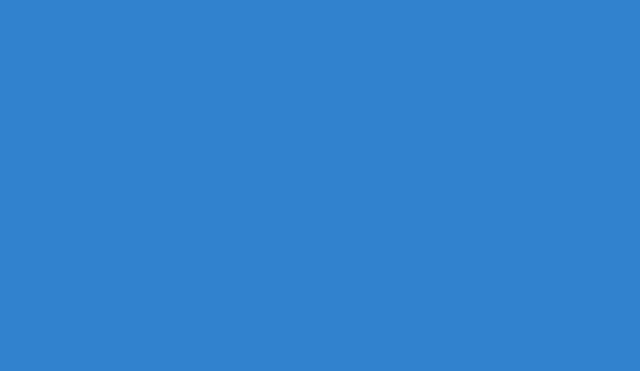
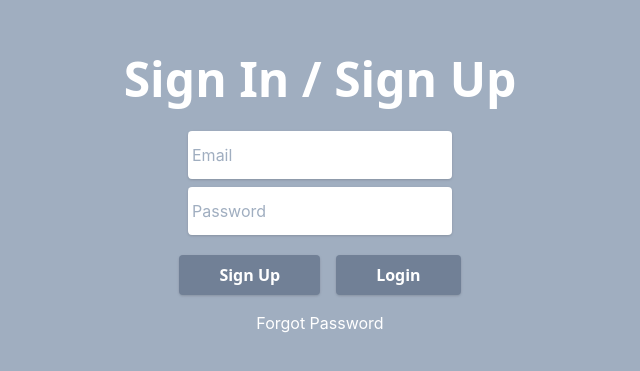
Before and after one commit to hkung77/magic-the-gathering, a React (Create React App) app: page /unauth in a window 1280 px wide. Before the commit this address led to /login. Shown: the part 211-582 px from the top of the page, without its empty margins (320-960 px from the left). Built offline with nearby package versions, Linux system fonts and the light colour scheme; no server answers.

Commit message:
Initial setup for auth

```diff
--- a/src/App.js
+++ b/src/App.js
@@ -1,13 +1,19 @@
-import React from 'react';
+import React from "react";
 import { BrowserRouter } from "react-router-dom";
-import Routes from './routes';
+import { ToastContainer } from "react-toastify";
+import Routes from "./routes";
+
+import "react-toastify/dist/ReactToastify.css";
 
 const App = () => {
   return (
-    <BrowserRouter>
-      <Routes />
-    </BrowserRouter>
+    <>
+      <ToastContainer />
+      <BrowserRouter>
+        <Routes />
+      </BrowserRouter>
+    </>
   );
-}
+};
 
 export default App;
--- /dev/null
+++ b/src/components/ForgotPassword.jsx
@@ -0,0 +1,7 @@
+import React from 'react';
+
+const Signup = () => <div className="flex flex-1 bg-gray-500 h-screen" />
+
+
+
+export default Signup;
--- a/src/components/Login.jsx
+++ b/src/components/Login.jsx
@@ -1,7 +1,72 @@
-import React from 'react';
+import React from "react";
+import { Formik } from "formik";
+import * as Yup from "yup";
+import { Link } from "react-router-dom";
 
-const Login = () => <div className="flex flex-1 bg-blue-600 h-screen" />
+import Input from "./shared/Input";
+import Button from "./shared/Button";
+import Auth from "../utils/auth";
 
+const Login = () => {
+  const initialValues = {
+    email: "",
+    password: "",
+  };
 
+  const validationSchema = Yup.object().shape({
+    email: Yup.string().email().required(),
+    password: Yup.string().required(),
+  });
+
+  const onSubmit = (values, actions, submitType) => {
+    if (submitType === "login") {
+      Auth.login();
+    } else {
+      Auth.signup();
+    }
+    actions.setSubmitting(false);
+  };
+
+  return (
+    <Formik
+      initialValues={initialValues}
+      initialErrors={["email", "password"]}
+      validationSchema={validationSchema}
+      onSubmit={onSubmit}
+    >
+      {({ handleSubmit, isSubmitting, isValid, setSubmitting, values }) => (
+        <form onSubmit={handleSubmit}>
+          <div className="flex flex-1 flex-col bg-gray-500 h-screen justify-center items-center">
+            <h1 className="text-center text-5xl pb-4 text-white font-sans font-bold">
+              Sign In / Sign Up
+            </h1>
+            <div className="mb-2">
+              <Input name="email" label="Email" type="text" />
+            </div>
+            <div className="mb-5">
+              <Input name="password" label="Password" type="password" />
+            </div>
+            <div className="mb-4 space-x-4">
+              <Button
+                onClick={(value, action) => handleSubmit(value, action, "signup")}
+                bgColor="bg-blue-600"
+                label="Sign Up"
+                disabled={isSubmitting || !isValid}
+              />
+              <Button
+                onClick={(values, action) => handleSubmit(values, action, "login")}
+                label="Login"
+                disabled={isSubmitting || !isValid}
+              />
+            </div>
+            <div className="text-white hover:underline">
+              <Link to="/forgotPassword">Forgot Password</Link>
+            </div>
+          </div>
+        </form>
+      )}
+    </Formik>
+  );
+};
 
 export default Login;
--- /dev/null
+++ b/src/components/shared/Button.jsx
@@ -0,0 +1,38 @@
+import React from "react";
+import PropTypes from "prop-types";
+
+const propTypes = {
+  onClick: PropTypes.func,
+  label: PropTypes.string,
+  disabled: PropTypes.bool,
+  bgColor: PropTypes.string,
+};
+
+const Button = ({ onClick, label, bgColor, disabled }) => {
+  // Set background color
+  const backgroundColor = () => {
+    // When disabled, background color is always gray
+    if (disabled) {
+      return "bg-gray-600";
+      // Custom background color
+    } else if (bgColor) {
+      return bgColor;
+      // Default
+    } else {
+      return "bg-green-600";
+    }
+  };
+
+  return (
+    <button
+      className={`px-10 py-2 rounded font-sans font-bold text-white shadow ${backgroundColor()}`}
+      onClick={onClick}
+      disabled={disabled}
+    >
+      {label}
+    </button>
+  );
+};
+
+Button.propTypes = propTypes;
+export default Button;
--- /dev/null
+++ b/src/components/shared/Input.jsx
@@ -0,0 +1,29 @@
+import React from "react";
+import PropTypes from "prop-types";
+import { useField } from "formik";
+
+const propTypes = {
+  label: PropTypes.string,
+  name: PropTypes.string,
+  type: PropTypes.string,
+};
+
+const Input = ({ label, type, name }) => {
+  // Hook into formik field utilities
+  const [field, meta] = useField(name);
+
+  // Show error when touched and fails field validation
+  const errorStyle =
+    meta.touched && meta.error ? "border-solid border-2 border-red-600" : "";
+
+  return (
+    <div
+      className={`flex justify-between items-center bg-white px-1 py-1 rounded w-auto shadow ${errorStyle}`}
+    >
+      <input className="h-10 w-64" type={type} placeholder={label} {...field} />
+    </div>
+  );
+};
+
+Input.propTypes = propTypes;
+export default Input;
--- a/src/routes/UnauthenticatedRoutes.jsx
+++ b/src/routes/UnauthenticatedRoutes.jsx
@@ -1,13 +1,13 @@
 import React from "react";
 import { Switch, Route, Redirect } from "react-router-dom";
 import Login from "../components/Login";
-import Signup from "../components/Signup";
+import ForgotPassword from "../components/ForgotPassword";
 
 const UnauthenticatedRoutes = () => (
   <Switch>
-    <Route exact path="/login" render={() => <Login />} />
-    <Route exact path="/signup" render={() => <Signup />}/>
-    <Route path="/" render={() => <Redirect to="/login" />} />
+    <Route exact path="/unauth" render={() => <Login />} />
+    <Route exact path="/forgotPassword" render={() => <ForgotPassword/>} />
+    <Route path="/" render={() => <Redirect to="/unauth" />} />
   </Switch>
 );
 
--- /dev/null
+++ b/src/utils/auth.js
@@ -0,0 +1,26 @@
+import { toast } from 'react-toastify';
+
+const SERVER_API = process.env.REACT_APP_SERVER_API;
+
+export const login = () =>
+  fetch(`${SERVER_API}/magic/login`, {
+    method: "POST",
+  }).then((response) => {
+    return response.json();
+  }).catch(e => {
+    toast.error("Login Failed");
+  });
+
+export const signup = () =>
+  fetch(`${SERVER_API}/magic/signup`, {
+    method: "POST",
+  }).then((response) => {
+    return response.json();
+  }).catch(e => {
+    toast.error("Signup Failed");
+  });
+
+export default {
+  login,
+  signup,
+};
```
Also changed, not shown: package.json (+5 -2 lines), src/components/Signup.jsx (deleted, +0 -7 lines), 2 other files (tests, documents, lock files or other folders).
